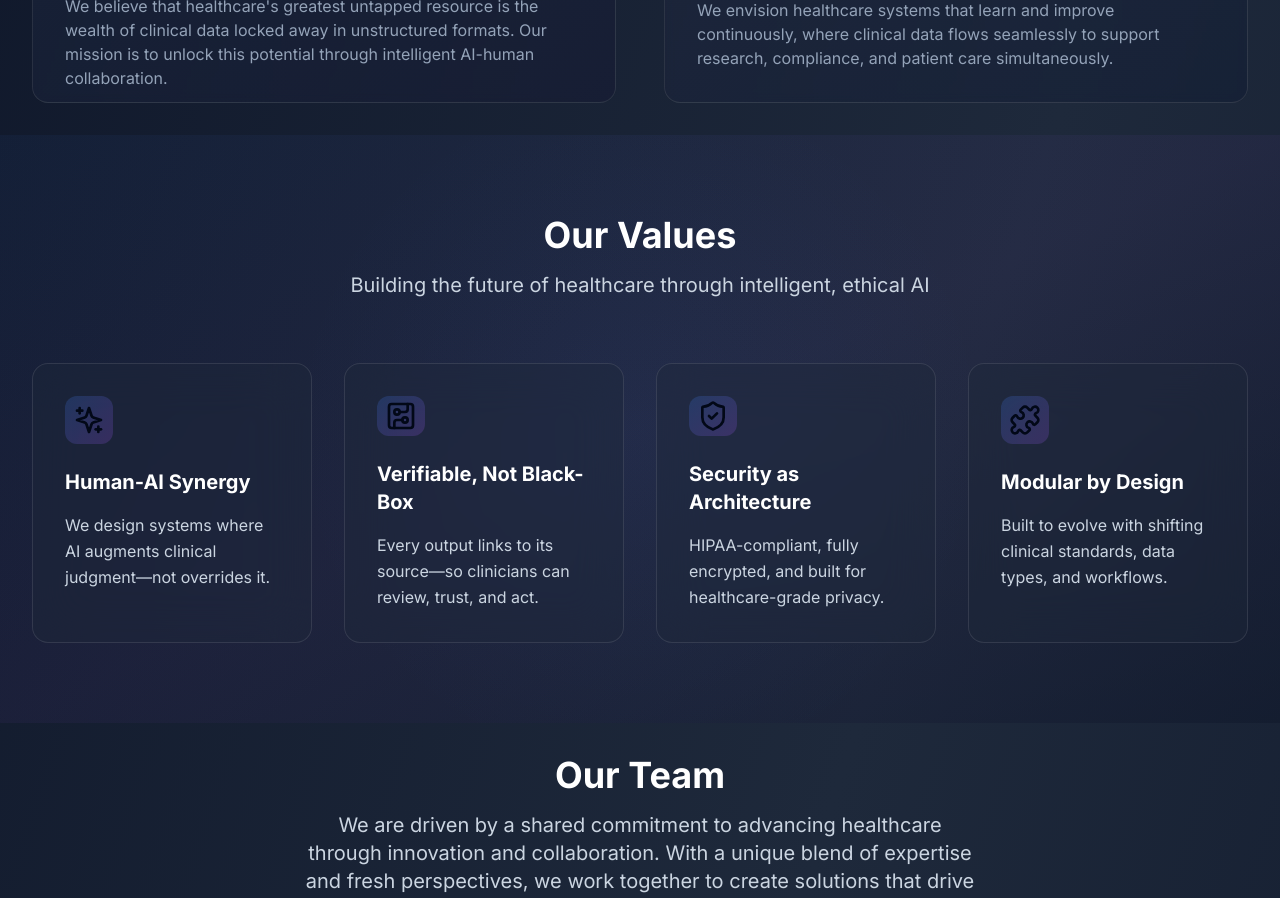
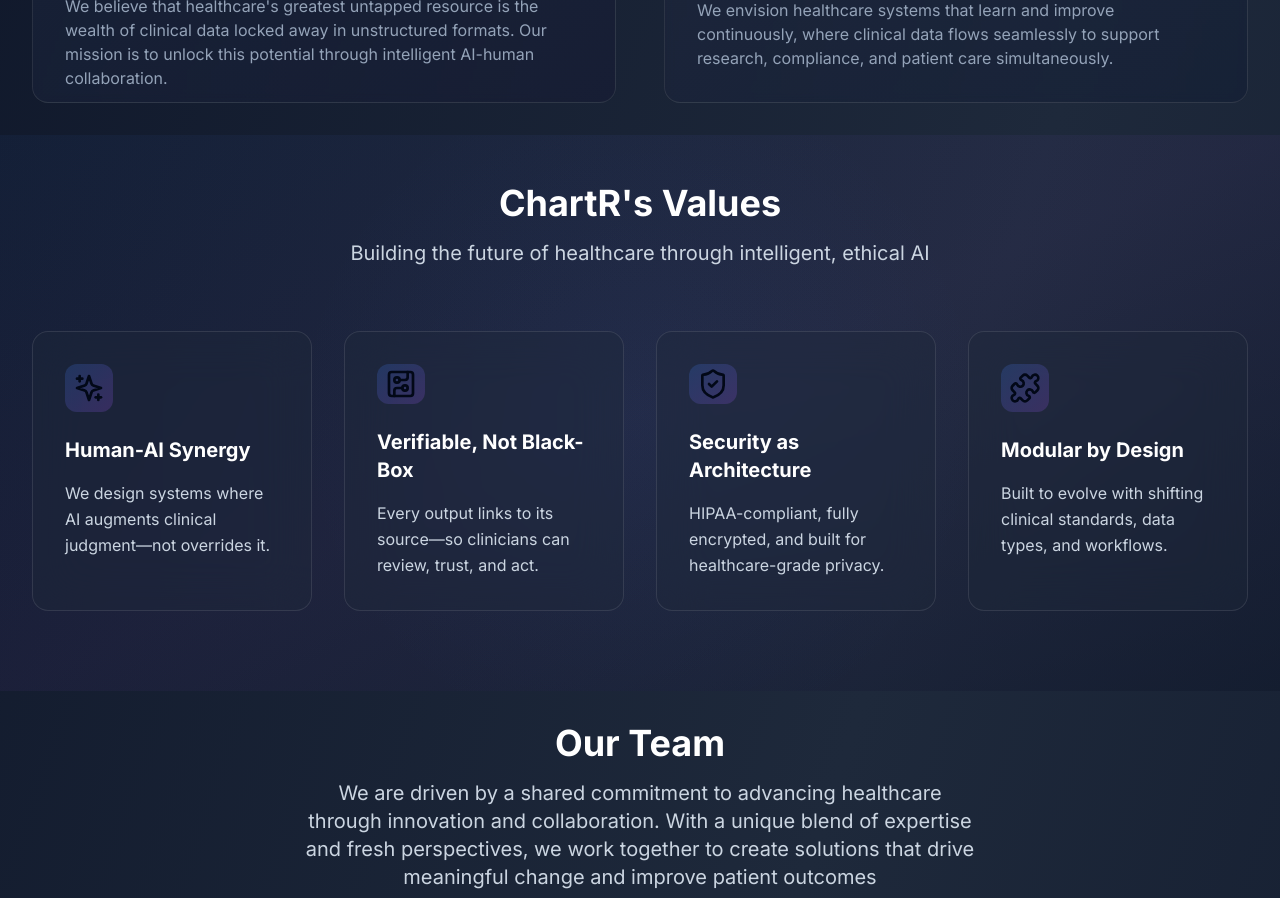
Before and after one commit to ChartR-Health/chartr-website, a Next.js app: page /about in a window 1280 px wide. Shown: the part 620-1518 px from the top of the page. Built offline with nearby package versions, Linux system fonts and the light colour scheme.

Commit message:
more stuff

```diff
--- a/src/app/about/page.tsx
+++ b/src/app/about/page.tsx
@@ -313,7 +313,7 @@
       </section>
 
       {/* Values Section */}
-      <section className="py-20 relative overflow-hidden">
+      <section className="pt-12 pb-20 relative overflow-hidden">
         {/* Background gradient effect */}
         <div className="absolute inset-0 bg-gradient-to-br from-blue-500/5 via-purple-500/5 to-slate-900/50" />
         <div className="absolute inset-0 bg-[radial-gradient(circle_at_center,_var(--tw-gradient-stops))] from-blue-500/10 via-transparent to-transparent opacity-50" />
@@ -326,7 +326,7 @@
             transition={{ duration: 0.6 }}
             className="text-center mb-16"
           >
-            <h2 className="text-4xl font-bold text-white mb-4">Our Values</h2>
+            <h2 className="text-4xl font-bold text-white mb-4">ChartR's Values</h2>
             <p className="text-xl text-slate-300 max-w-2xl mx-auto">
               Building the future of healthcare through intelligent, ethical AI
             </p>
```
